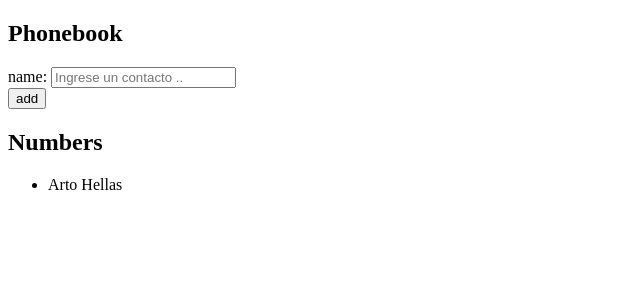
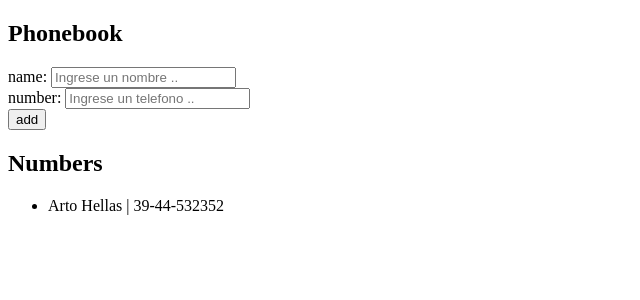
Before and after one commit to alexescorp/FullStackOpen, a React (Vite) app in the folder Part2/: page / in a window 1280 px wide. Shown: the top 300 px of the page, without its empty margins (0-640 px from the left). Built offline with nearby package versions, Linux system fonts and the light colour scheme.

Commit message:
2.8: La Agenda Telefónica Paso 3

```diff
--- a/Part2/src/App.jsx
+++ b/Part2/src/App.jsx
@@ -2,12 +2,20 @@ import { useState } from 'react'
 
 const App = () => {
   const [persons, setPersons] = useState([
-    { name: 'Arto Hellas' }
+    {
+      name: 'Arto Hellas',
+      number: '39-44-532352'
+    }
   ])
   const [newName, setNewName] = useState('')
+  const [newNumber, setNewNumber] = useState('')
 
   const handlePersonChange = (event) => {
     setNewName(event.target.value)
+  }
+
+  const handleNumberChange = (event) => {
+    setNewNumber(event.target.value)
   }
 
   const addPersons = (event) => {
@@ -20,10 +28,11 @@ const App = () => {
       return
     }
 
-    const personaObjeto = { name: newName, }
+    const personaObjeto = { name: newName, number: newNumber }
 
     setPersons(persons.concat(personaObjeto))
     setNewName('')
+    setNewNumber('')
   }
 
   return (
@@ -31,7 +40,10 @@ const App = () => {
       <h2>Phonebook</h2>
       <form onSubmit={addPersons}>
         <div>
-          name: <input value={newName} placeholder='Ingrese un contacto ..' onChange={handlePersonChange} />
+          name: <input value={newName} placeholder='Ingrese un nombre ..' onChange={handlePersonChange} />
+        </div>
+        <div>
+          number: <input value={newNumber} placeholder='Ingrese un telefono ..' onChange={handleNumberChange} />
         </div>
         <div>
           <button type="submit">add</button>
@@ -40,7 +52,7 @@ const App = () => {
       <h2>Numbers</h2>
 
       <ul>
-        {persons.map(note => <li key={note.name}> {note.name} </li>)}
+        {persons.map(note => <li key={note.name}> {note.name} | {note.number} </li>)}
       </ul>
     </div>
   )
```
